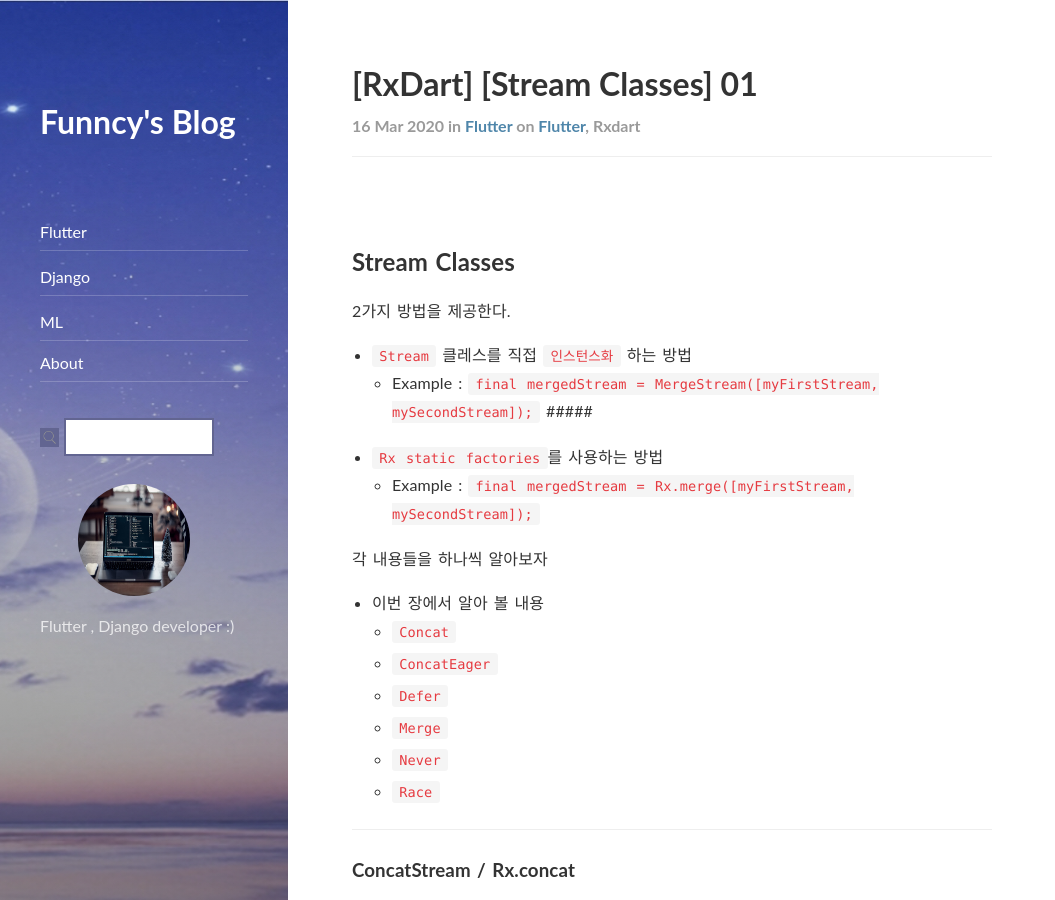
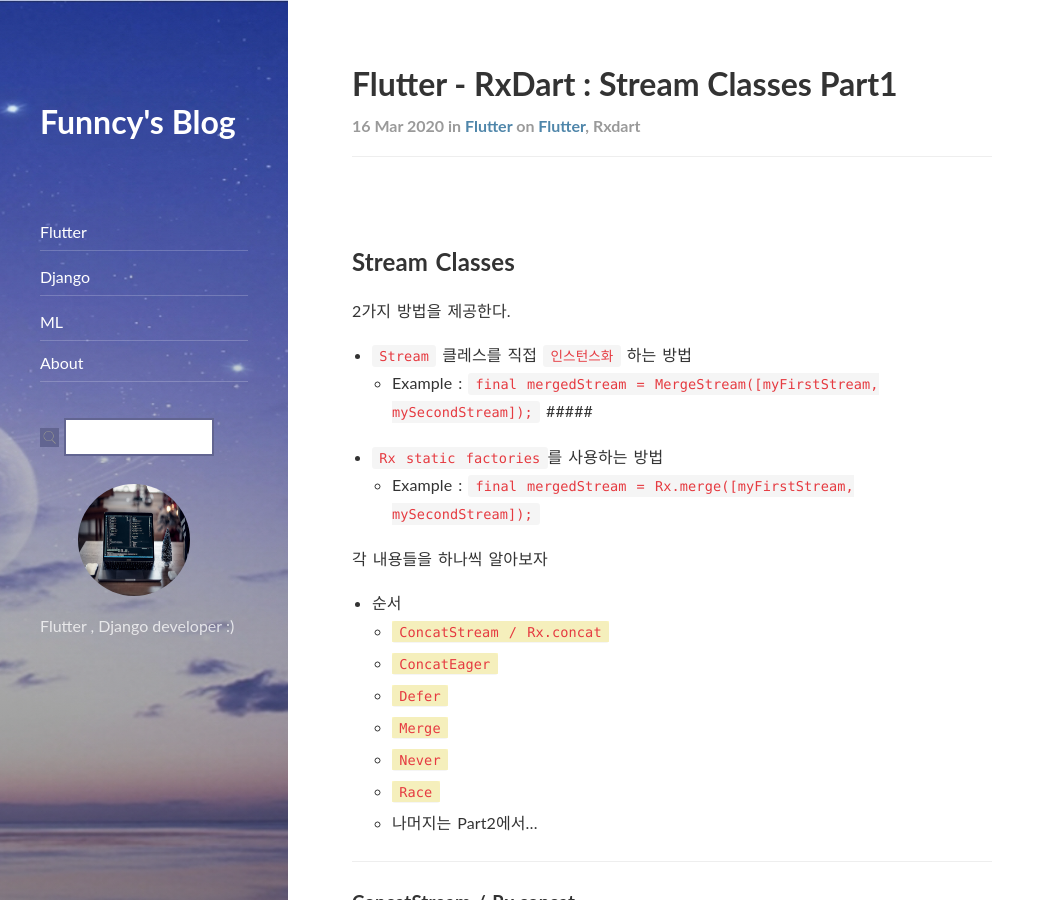
Before and after one commit to Funncy/Funncy.github.io, a Jekyll site: the page built from _posts/2020-03-16-rxdart-02.md, in a window 1280 px wide and 900 px high. Shown: the whole window, without its empty margins (0-1055 px from the left). Built offline with Jekyll 4.4.1, drawn with Linux system fonts in a browser that asks for light colours; nearby versions of some CDN libraries; comment, search, counter and statistics services are not loaded; some of the changed text lies outside the part shown.

Commit message:
post1,2 update

```diff
--- a/_posts/2020-03-16-rxdart-02.md
+++ b/_posts/2020-03-16-rxdart-02.md
@@ -1,6 +1,6 @@
 ---
 layout: post
-title: "[RxDart] [Stream Classes] 01"
+title: "Flutter - RxDart : Stream Classes Part1"
 subtitle:   "Let's study a RxDart"
 categories: flutter
 tags: flutter rxdart
@@ -20,13 +20,14 @@
 
 각 내용들을 하나씩 알아보자
 
-* 이번 장에서 알아 볼 내용
-    - `Concat`
-    - `ConcatEager`
-    - `Defer`
-    - `Merge`
-    - `Never`
-    - `Race`
+* 순서
+    - [`ConcatStream / Rx.concat`](#concatstream-/-rx.concat)
+    - [`ConcatEager`](#concateagerstream-/-rx.concateager)
+    - [`Defer`](#deferstream-/-rx.defer)
+    - [`Merge`](#mergestream-/-rx.merge)
+    - [`Never`](#neverstream-/-rx.never)
+    - [`Race`](#racestream-/-rx.race)
+    - 나머지는 Part2에서...
 
 ---
 
--- a/example/2019-05-01-dev-r-rinstall.markdown
+++ b/example/2019-05-01-dev-r-rinstall.markdown
@@ -11,7 +11,7 @@
 > `R`을 활용한 데이터 분석의 첫관문. 설치 및 환경구성에 관한 포스트입니다.
 
 - 목차
-	- [R이란 무엇인가?](#r이란-무엇인가)
+	- [R이란 ?](#r이란-무엇인가)
 	- [R설치(Window PC 버전)](#r설치window-pc-버전)
 	- [R Studio설치(Window PC 버전)](#r-studio설치window-pc-버전)
 	- [R Studio 환경설정](#r-studio-환경설정)
```
Also changed, not shown: _posts/2020-03-16-rxdart-01.md (+1 -1 lines).
